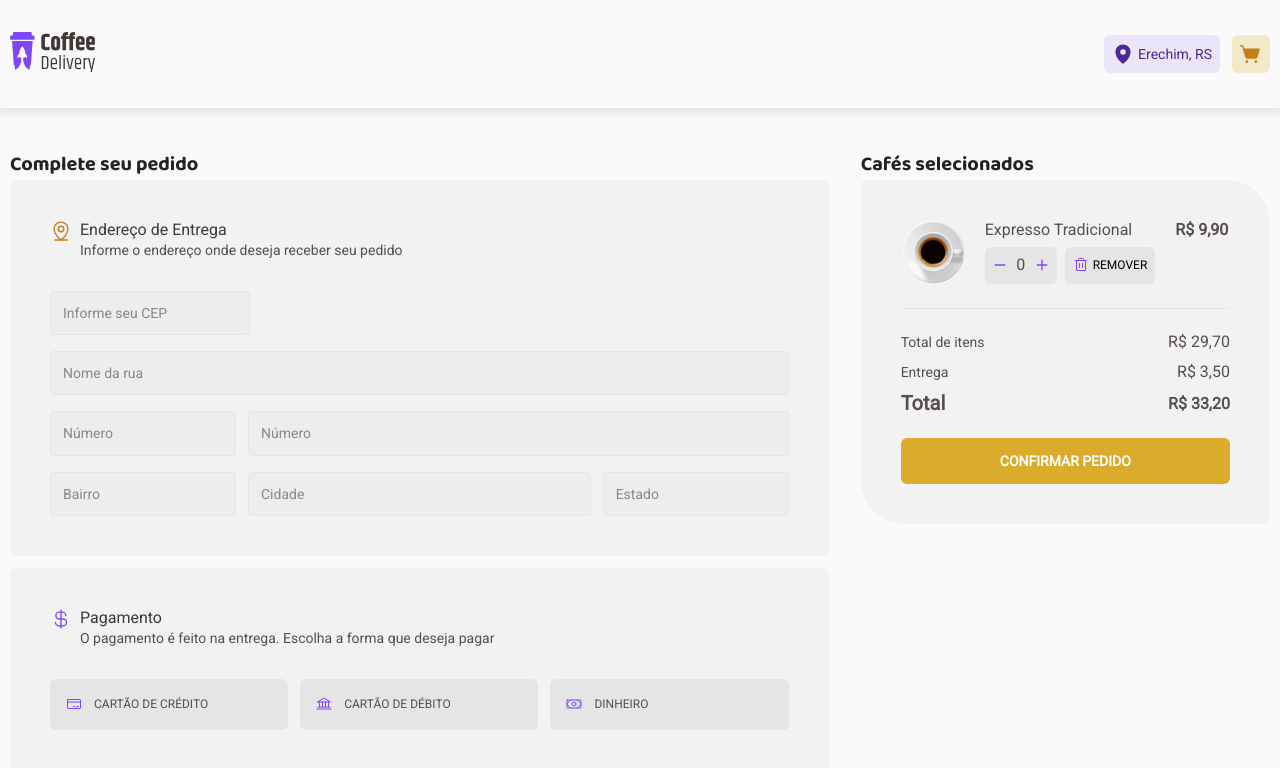
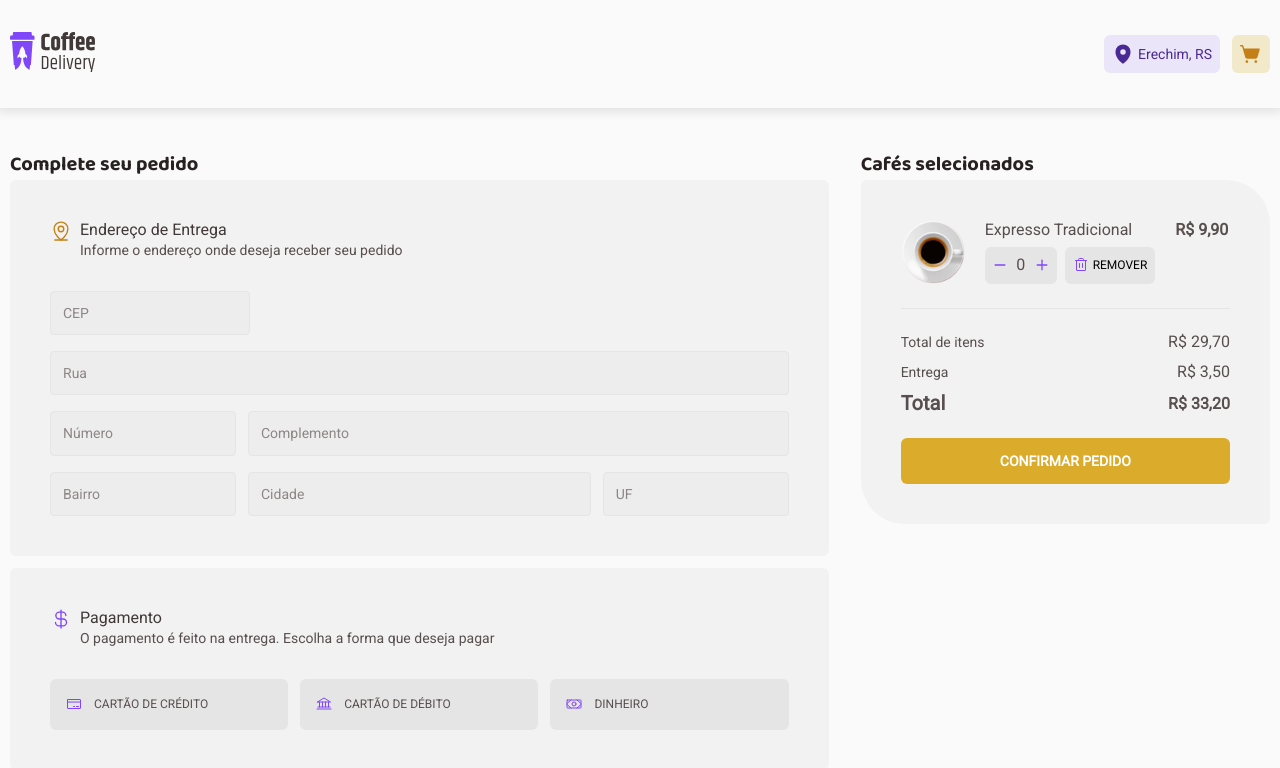
Before and after one commit to MarlonChi/coffee-delivery, a React (Vite) app: page /checkout in a window 1280 px wide. Shown: the top 768 px of the page. Built offline with nearby package versions, Linux system fonts and the light colour scheme.

Commit message:
feat: Address form placeholders adjusts

```diff
--- a/src/components/AddressForm/index.tsx
+++ b/src/components/AddressForm/index.tsx
@@ -18,16 +18,11 @@ const AddressForm = () => {
           </div>
         </S.CardHeader>
         <S.InputGroup>
-          <Input
-            name="cep"
-            type="text"
-            placeholder="Informe seu CEP"
-            required
-          />
+          <Input name="cep" type="text" placeholder="CEP" required />
           <Input
             name="address"
             type="text"
-            placeholder="Nome da rua"
+            placeholder="Rua"
             fullWidth
             required
           />
@@ -36,7 +31,7 @@ const AddressForm = () => {
             <Input
               name="complement"
               type="text"
-              placeholder="Número"
+              placeholder="Complemento"
               fullWidth
             />
           </S.InputRow>
@@ -49,13 +44,7 @@ const AddressForm = () => {
               fullWidth
               required
             />
-            <Input
-              name="state"
-              type="text"
-              placeholder="Estado"
-              small
-              required
-            />
+            <Input name="state" type="text" placeholder="UF" small required />
           </S.InputRow>
         </S.InputGroup>
       </S.AddressForm>
```
